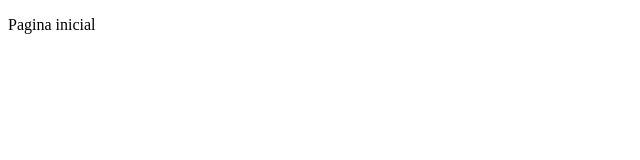
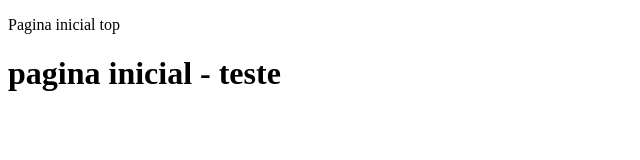
Before and after one commit to HenriquePST/curso-git, a plain HTML site: page index.html in a window 1280 px wide. Shown: the whole page, without its empty margins (0-640 px from the left). Drawn offline with Linux system fonts and the light colour scheme.

Commit message:
ajuste pagina inicial fixes #4

```diff
--- a/index.html
+++ b/index.html
@@ -6,7 +6,8 @@
     <title></title>
 </head>
 <body>
-    <p>Pagina inicial </p>
+    <p>Pagina inicial top</p>
+    <h1>pagina inicial - teste </h1>
 
 </body>
 </html>
```
